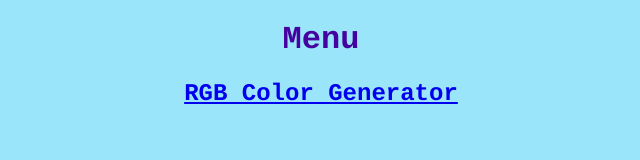
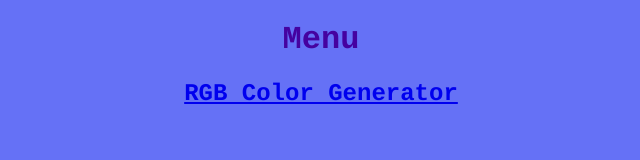
Before and after one commit to YinRae/yinrae.github.io, a plain HTML site: page index.html in a window 1280 px wide. Shown: the whole page, without its empty margins (319-959 px from the left). Drawn offline with Linux system fonts and the light colour scheme.

Commit message:
Update index.html

```diff
--- a/index.html
+++ b/index.html
@@ -4,7 +4,7 @@
   <title>YinRae</title>
   <style>
     body {
-      background-color: rgb(155, 229, 250);
+      background-color: rgb(101, 113, 246);
       color: rgb(69, 2, 160);
       font-family: Courier, Verdana;
       text-align: center;
```
